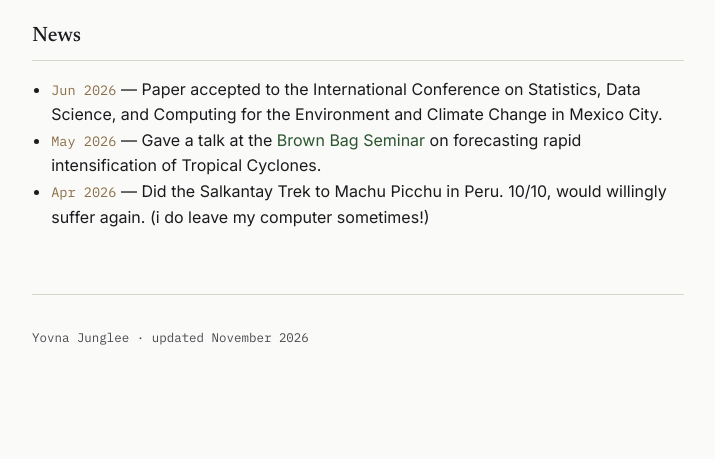
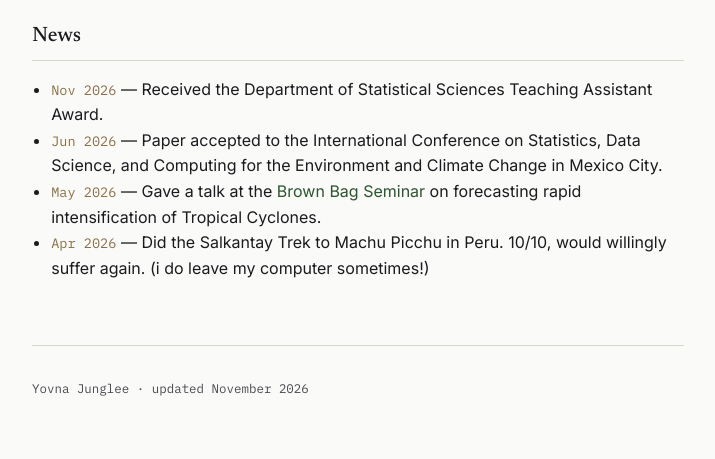
Before and after one commit to yovnajunglee/yovnajunglee.github.io, a Jekyll site: the page built from index.md, in a window 1280 px wide. Shown: the part 636-1095 px from the top of the page, without its empty margins (282-997 px from the left). Built offline with Jekyll 4.4.1, drawn with Linux system fonts in a browser that asks for light colours; before the commit the page ends 1044 px from its top, so only the background shows below that.

Commit message:
Add news item for Department of Statistical Sciences award

```diff
--- a/index.md
+++ b/index.md
@@ -17,6 +17,7 @@ title: About
 
 <h2>News</h2>
 <ul>
+  <li><span style="font-family: var(--font-mono); font-size: 0.85rem; color: var(--color-brass);">Nov 2026</span> — Received the Department of Statistical Sciences Teaching Assistant Award.</li>
   <li><span style="font-family: var(--font-mono); font-size: 0.85rem; color: var(--color-brass);">Jun 2026</span> — Paper accepted to the International Conference on Statistics, Data Science, and Computing for the Environment and Climate Change in Mexico City.</li>
   <li><span style="font-family: var(--font-mono); font-size: 0.85rem; color: var(--color-brass);">May 2026</span> — Gave a talk at the  <a href="https://bbseminar.utstat.utoronto.ca" target="_blank">Brown Bag Seminar</a> on forecasting rapid intensification of Tropical Cyclones.</li>
   <li><span style="font-family: var(--font-mono); font-size: 0.85rem; color: var(--color-brass);">Apr 2026</span> — Did the Salkantay Trek to Machu Picchu in Peru. 10/10, would willingly suffer again. (i do leave my computer sometimes!)</li>
```
